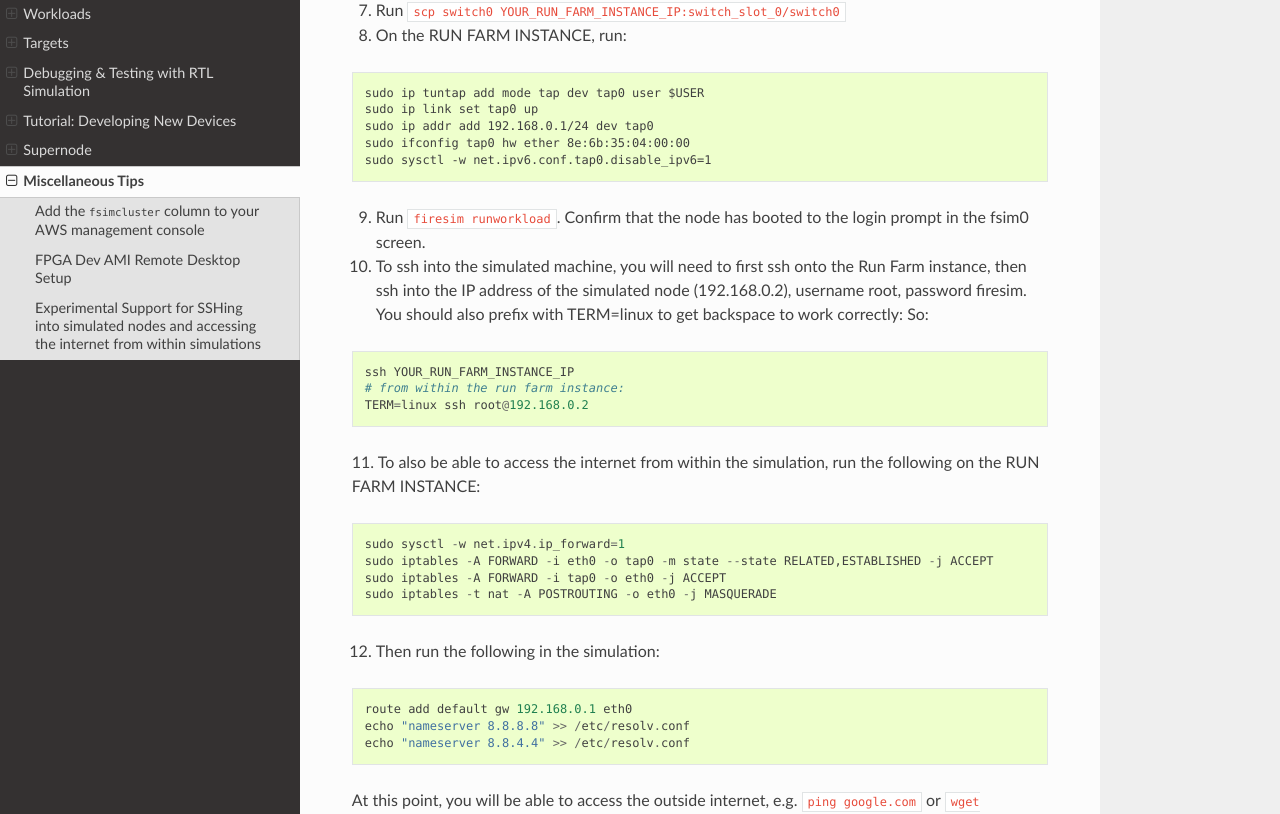
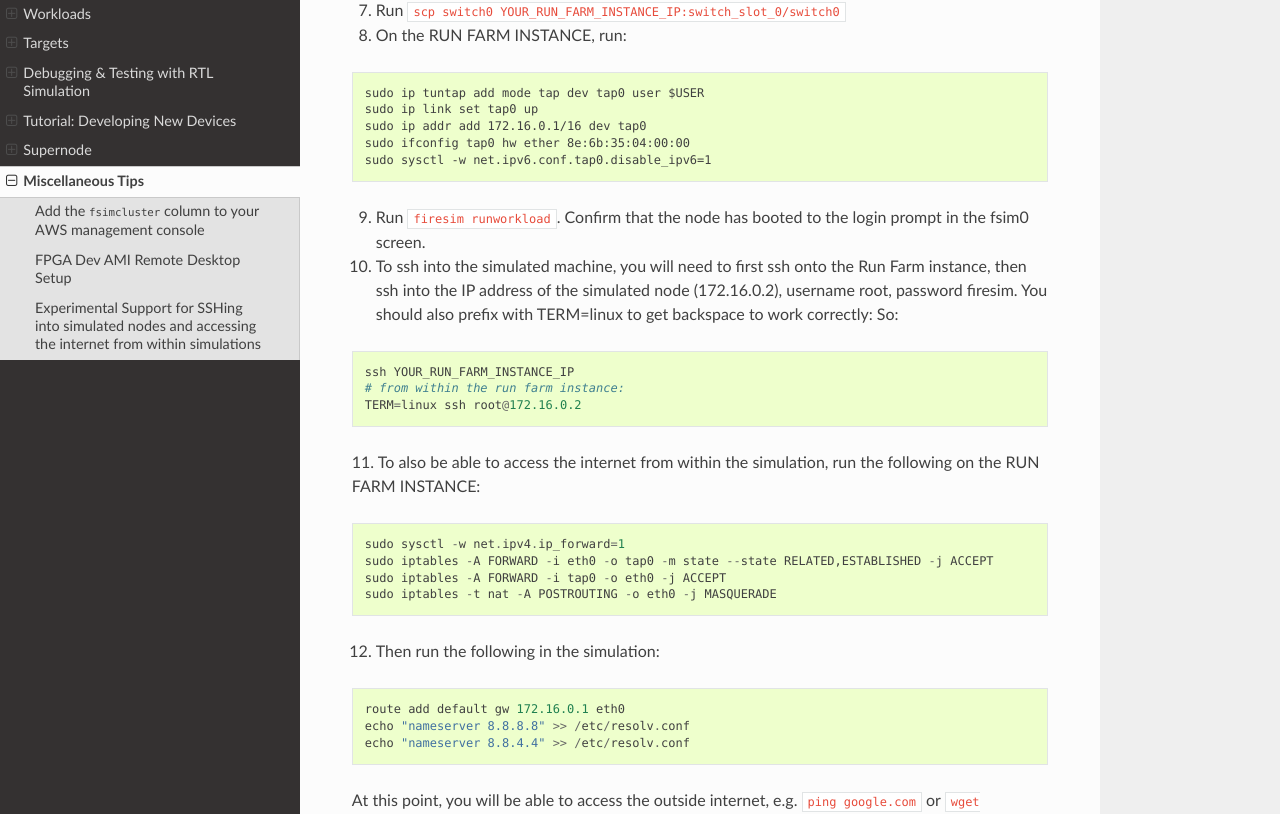
Before and after one commit to firesim/firesim, a Sphinx documentation site: the page built from docs/Advanced-Usage/Miscellaneous-Tips.rst, in a window 1280 px wide and 1400 px high, scrolled down 1068 px. Shown: the part 349-1163 px from the top of the window. Built offline with Sphinx 7.4.7 and the Read the Docs theme 2.0.0, drawn with Linux system fonts in a browser that asks for light colours.

Commit message:
change subnet we use to not conflict with defaults for instances setup by aws-setup.py, also, expand to /16

```diff
--- a/docs/Advanced-Usage/Miscellaneous-Tips.rst
+++ b/docs/Advanced-Usage/Miscellaneous-Tips.rst
@@ -70,20 +70,20 @@ the simulated node:
 
     sudo ip tuntap add mode tap dev tap0 user $USER
     sudo ip link set tap0 up
-    sudo ip addr add 192.168.0.1/24 dev tap0
+    sudo ip addr add 172.16.0.1/16 dev tap0
     sudo ifconfig tap0 hw ether 8e:6b:35:04:00:00
     sudo sysctl -w net.ipv6.conf.tap0.disable_ipv6=1
 
 
 9. Run ``firesim runworkload``. Confirm that the node has booted to the login prompt in the fsim0 screen.
 
-10. To ssh into the simulated machine, you will need to first ssh onto the Run Farm instance, then ssh into the IP address of the simulated node (192.168.0.2), username root, password firesim. You should also prefix with TERM=linux to get backspace to work correctly: So:
+10. To ssh into the simulated machine, you will need to first ssh onto the Run Farm instance, then ssh into the IP address of the simulated node (172.16.0.2), username root, password firesim. You should also prefix with TERM=linux to get backspace to work correctly: So:
 
 ::
 
     ssh YOUR_RUN_FARM_INSTANCE_IP
     # from within the run farm instance:
-    TERM=linux ssh root@192.168.0.2
+    TERM=linux ssh root@172.16.0.2
 
 
 11. To also be able to access the internet from within the simulation, run the following
@@ -101,7 +101,7 @@ on the RUN FARM INSTANCE:
 
 ::
 
-    route add default gw 192.168.0.1 eth0
+    route add default gw 172.16.0.1 eth0
     echo "nameserver 8.8.8.8" >> /etc/resolv.conf
     echo "nameserver 8.8.4.4" >> /etc/resolv.conf
 
```
Also changed, not shown: 5 other files.
